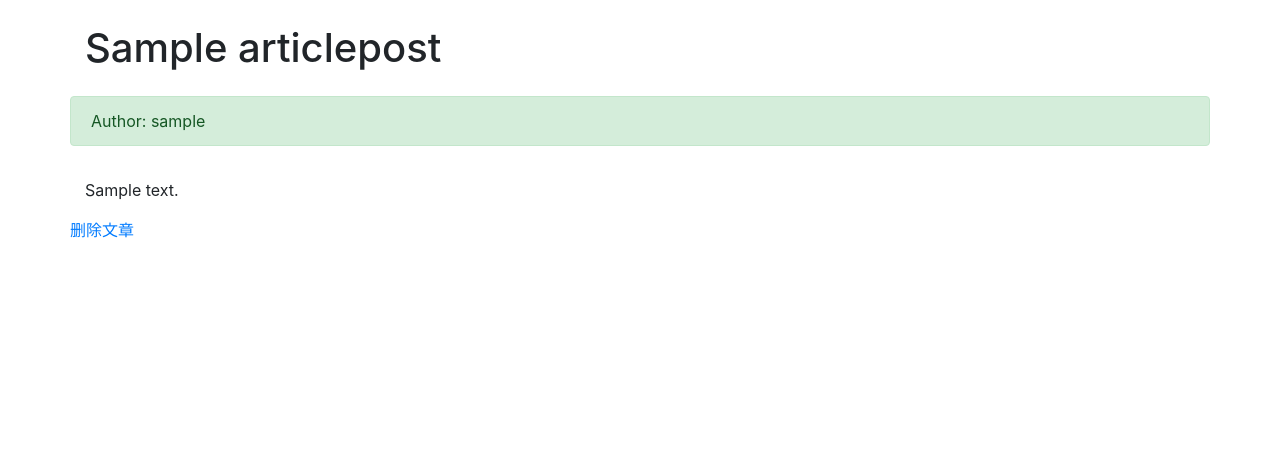
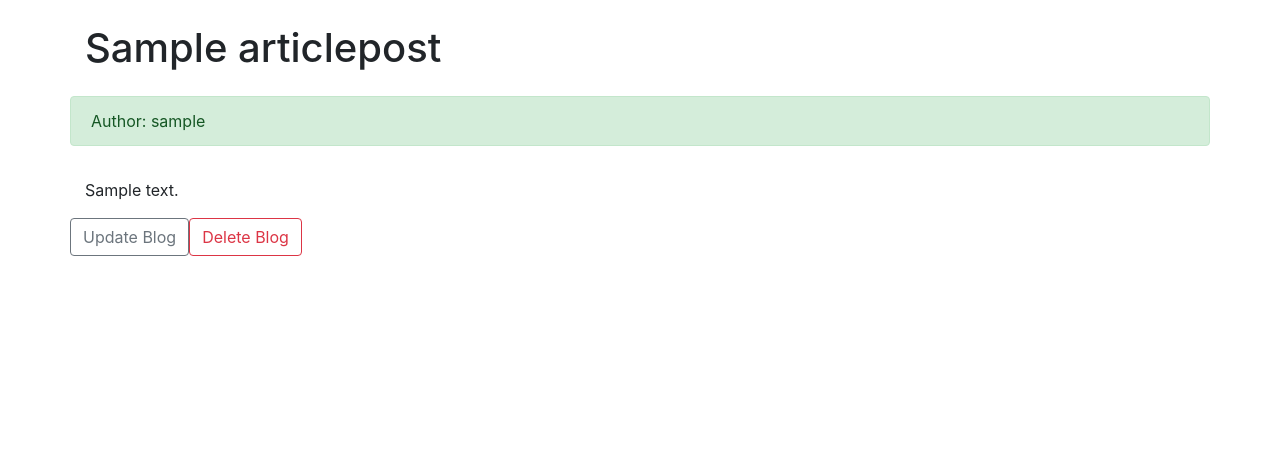
Before and after one commit to laughing0li/blog, a Django app: page /article/detail/1/ in a window 1280 px wide. Shown: the part 56-511 px from the top of the page. Run offline with Django 3.2, Linux system fonts and the light colour scheme; tables that the repository leaves empty hold one stand-in row (values such as "Sample post"); some libraries are stand-ins or nearby versions.

Commit message:
finalise the CRUD functions for blog

```diff
--- a/article/urls.py
+++ b/article/urls.py
@@ -13,8 +13,9 @@ urlpatterns = [
     path('detail/<int:id>/', views.article_detail, name='article_detail'),
     # 新建博客页面
     path('article-create/', views.article_create, name='article_create'),
-    # 删除博客
-    path('article-delete/<int:id>/', views.article_delete, name='article_delete')
-
+    # 安全删除博客，带有csrf令牌信息
+    path('article-safe-delete/<int:id>', views.article_safe_delete, name='article_safe_delete'),
+    # 更新博客
+    path('article-update/<int:id>', views.article_update, name='article_update')
 
 ]
--- a/article/views.py
+++ b/article/views.py
@@ -66,10 +66,34 @@ def article_create(request):
         context = { 'article_post_form' : article_post_form }
         return render(request, 'article/create.html', context)
 
-# 根据id删除对应的博客
-def article_delete(request, id):
+# 理由csrf的方式安全删除对应的博客
+def article_safe_delete(request, id):
+    if request.method == 'POST':
+        article = ArticlePost.objects.get(id=id)
+        article.delete()
+        return redirect('article:article_list')
+    else:
+        return HttpResponse('Only Allow POST request')
+
+
+#
+def article_update(request, id):
     article = ArticlePost.objects.get(id=id)
-
-    article.delete()
-
-    return redirect("article:article_list")
+    # 先判断，进来这个视图的请求是否是POST
+    if request.method == 'POST':
+        # 将提交的数据赋值到表单实例中
+        article_post_form = ArticlePostForm(data = request.POST)
+        # 将数据更新，然后存储
+        if article_post_form.is_valid():
+            article.title = request.POST['title']
+            article.body = request.POST['body']
+            article.save()
+            # 返回到对应id的博客详情
+            return redirect('article:article_detail', id=id)
+        else:
+            return HttpResponse('Invalid Input, Please try again')
+    else:
+        # 将需要修改的博客渲染到页面
+        article_post_form = ArticlePostForm()
+        context = { 'article':article, 'article_post_form': article_post_form }
+        return render(request, 'article/update.html', context)
--- a/templates/article/detail.html
+++ b/templates/article/detail.html
@@ -20,8 +20,63 @@ Detail
                 表示这一段字符不需要进行转义了。 -->
             <p>{{ article.body|safe }}</p>
         </div>
-        <a href='{% url "article:article_delete" article.id %}'>删除文章</a>
+
+
+        <button type="button" class="btn btn-outline-secondary" onclick="update()">
+            Update Blog
+        </button>
+
+        <!-- Button trigger delete modal -->
+        <button type="button" class="btn btn-outline-danger" data-toggle="modal" data-target=".bd-example-modal-sm">
+            Delete Blog
+        </button>
+
+        <!-- 一个隐藏的form，用于提交带csrf令牌的删除 -->
+        <form
+            id="safe_delete"
+            action="{% url 'article:article_safe_delete' article.id %}"
+            style="display: none;"
+            method="POST"
+        >
+            <!-- 用于携带csrf令牌，这是由Django中间件帮忙处理的 -->
+            {% csrf_token %}
+            <button type="submit">Submit</button>
+    </form>
+
+    </div>
+
+    <!-- Modal -->
+    <div class="modal fade bd-example-modal-sm" tabindex="-1" role="dialog" aria-labelledby="mySmallModalLabel"
+        aria-hidden="true">
+        <div class="modal-dialog modal-sm">
+            <div class="modal-content">
+                <div class="modal-header">
+                    <h5 class="modal-title" id="exampleModalLabel">Confirm Delete</h5>
+                    <button type="button" class="close" data-dismiss="modal" aria-label="Close">
+                        <span aria-hidden="true">&times;</span>
+                    </button>
+                </div>
+                <div class="modal-body">
+                    Are you want to delete it!
+                </div>
+                <div class="modal-footer">
+                    <button type="button" class="btn btn-outline-secondary" data-dismiss="modal">Close</button>
+                    <button type="button" onclick="confirm_safe_delete()" class="btn btn-outline-danger">Confirm</button>
+                </div>
+            </div>
+        </div>
     </div>
 </div>
-
+<script>
+    // 安全删除文章的函数
+    // 工作流程，在点击Confirm进行删除的时候，并没有第一时间进行删除，而是调用了隐藏的form
+    // 在隐藏的form里面添加了csrf令牌的信息，然后再提交到了article_safe_delete视图进行操作
+    function confirm_safe_delete() {
+        $('form#safe_delete button').click();
+    }
+    // 用于点击更新按钮，跳转到更新页面
+    function update() {
+        location.href = '{% url "article:article_update" article.id %}'
+    }
+</script>
 {% endblock content %}
--- a/templates/article/list.html
+++ b/templates/article/list.html
@@ -26,7 +26,7 @@ Home
                         2. 在article/urls.py文件中，通过<int:id> 将id传递给视图函数article_detail()
                         3. 在视图函数中，通过id 获取到对应的文章，并且在这里进行显示
                     -->
-                    <a href="{% url 'article:article_detail' article.id %}" class="btn btn-primary">View Detail</a>
+                    <a href="{% url 'article:article_detail' article.id %}" class="btn btn-outline-secondary">View Detail</a>
                 </div>
             </div>
         </div>
--- a/templates/base.html
+++ b/templates/base.html
@@ -30,6 +30,7 @@
     <script src="https://code.jquery.com/jquery-3.2.1.slim.min.js" integrity="sha384-KJ3o2DKtIkvYIK3UENzmM7KCkRr/rE9/Qpg6aAZGJwFDMVNA/GpGFF93hXpG5KkN" crossorigin="anonymous"></script>
     <script src="https://cdnjs.cloudflare.com/ajax/libs/popper.js/1.12.9/umd/popper.min.js" integrity="sha384-ApNbgh9B+Y1QKtv3Rn7W3mgPxhU9K/ScQsAP7hUibX39j7fakFPskvXusvfa0b4Q" crossorigin="anonymous"></script>
     <script src="https://maxcdn.bootstrapcdn.com/bootstrap/4.0.0/js/bootstrap.min.js" integrity="sha384-JZR6Spejh4U02d8jOt6vLEHfe/JQGiRRSQQxSfFWpi1MquVdAyjUar5+76PVCmYl" crossorigin="anonymous"></script>
+
 </body>
 
 </html>
```
Also changed, not shown: templates/article/update.html (added, +30 -0 lines).
